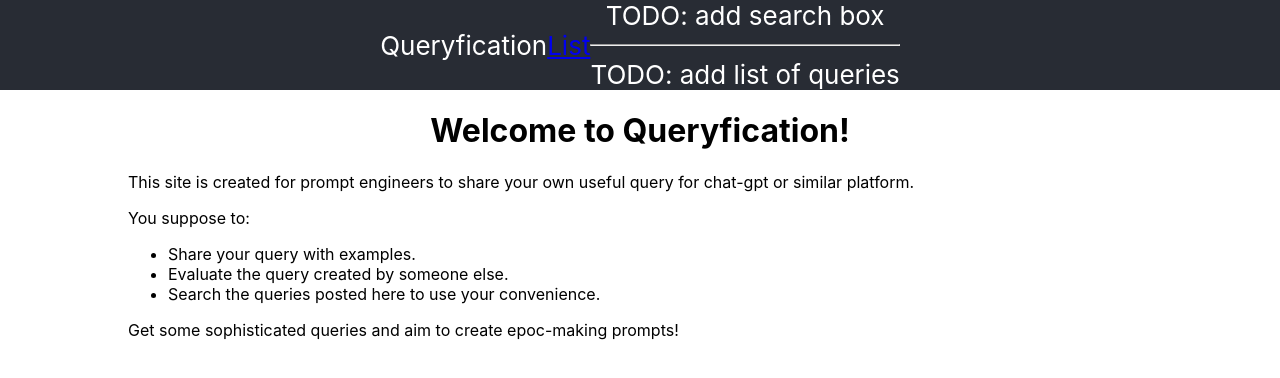
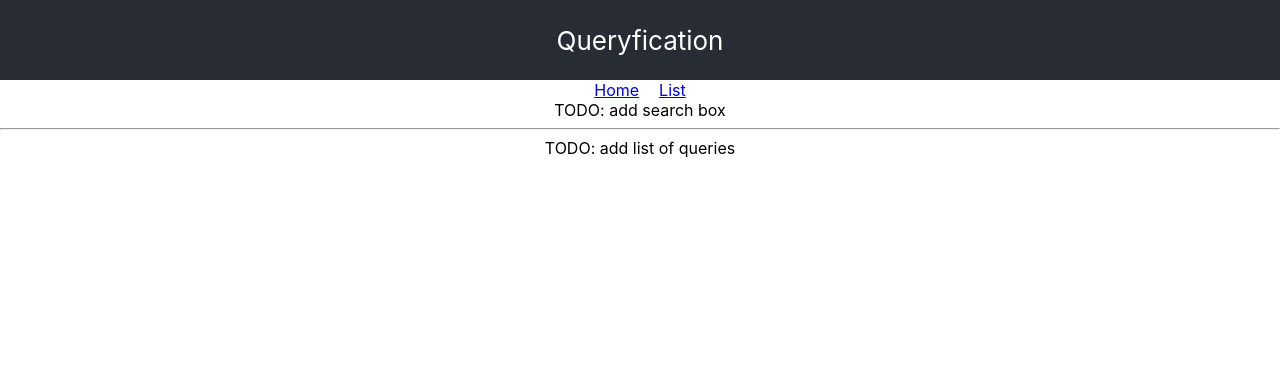
Before and after one commit to TakeruTomii/queryfication, a React (Create React App) app: page /list in a window 1280 px wide. Shown: the top 378 px of the page. Built offline with nearby package versions, Linux system fonts and the light colour scheme.

Commit message:
add transitions

```diff
--- a/src/App.css
+++ b/src/App.css
@@ -24,8 +24,6 @@
   color: white;
 }
 
-
-
 .App-link {
   color: #61dafb;
 }
@@ -34,3 +32,7 @@ p {
   padding-left: 10%;
   text-align: left;
 }
+
+a {
+  padding: 10px;
+}
--- a/src/App.js
+++ b/src/App.js
@@ -1,36 +1,24 @@
-import './App.css';
+import "./App.css";
 import { BrowserRouter, Link, Routes, Route } from "react-router-dom";
-import { List } from "./List/List"
+import { List } from "./List/List";
+import {Home} from "./Home/Home";
 
 function App() {
   return (
     <div className="App">
       <header className="App-header">
         Queryfication
-        <BrowserRouter>
+
+      </header>
+      <BrowserRouter>
+        <Link to="/">Home</Link>
         <Link to="/list">List</Link>
         <br />
-
         <Routes>
+          <Route path="/" element={<Home />} />
           <Route path="/list" element={<List />} />
         </Routes>
-    </BrowserRouter>
-      </header>
-      <div>
-        <h1>Welcome to Queryfication!</h1>
-        <p>
-          This site is created for prompt engineers to share your own useful query for chat-gpt or similar platform.
-        </p>
-        <p>
-          You suppose to:
-          <ul>
-            <li>Share your query with examples.</li>
-            <li>Evaluate the query created by someone else.</li>
-            <li>Search the queries posted here to use your convenience.</li>
-          </ul>
-          Get some sophisticated queries and aim to create epoc-making prompts!
-        </p>
-      </div>
+      </BrowserRouter>
     </div>
   );
 }
--- /dev/null
+++ b/src/Home/Home.js
@@ -0,0 +1,22 @@
+export const Home = function Home() {
+  return (
+    <div className="Home">
+      <div>
+        <h1>Welcome to Queryfication!</h1>
+        <p>
+          This site is created for prompt engineers to share your own useful
+          query for chat-gpt or similar platform.
+        </p>
+        <p>
+          You suppose to:
+          <ul>
+            <li>Share your query with examples.</li>
+            <li>Evaluate the query created by someone else.</li>
+            <li>Search the queries posted here to use your convenience.</li>
+          </ul>
+          Get some sophisticated queries and aim to create epoc-making prompts!
+        </p>
+      </div>
+    </div>
+  );
+}
```
